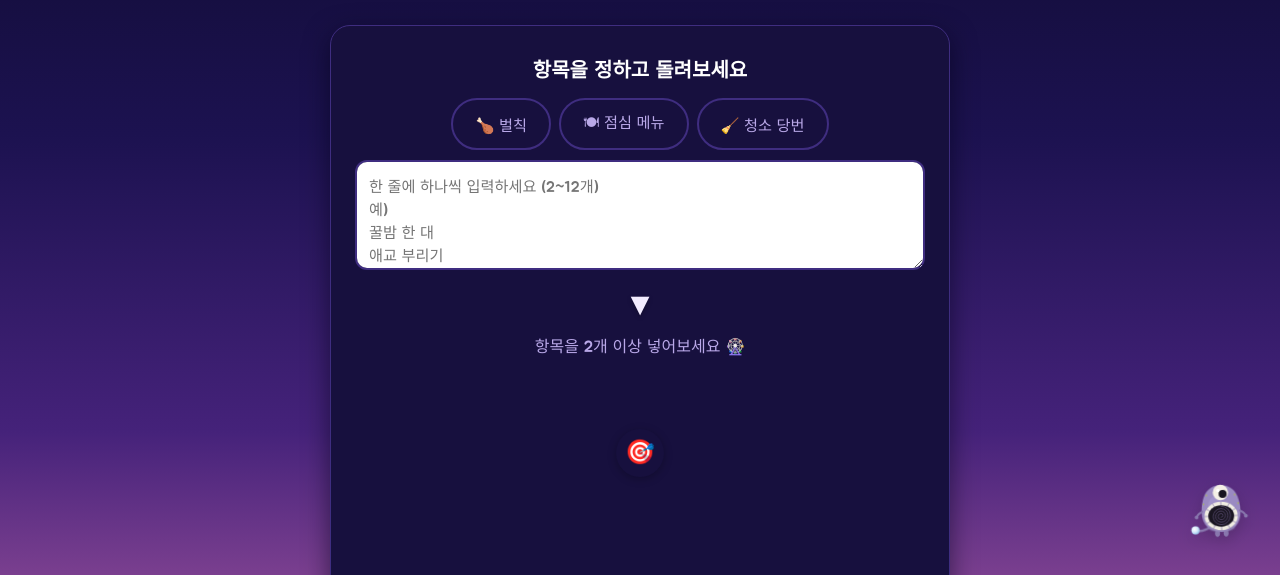
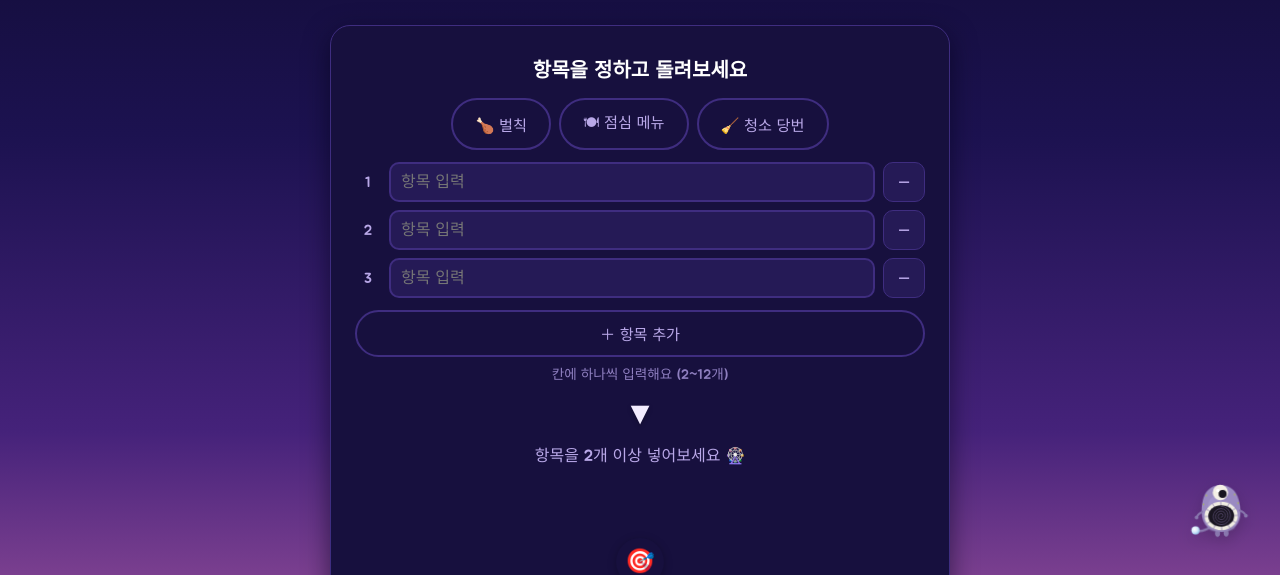
Before and after one commit to Hiy3333/goblub, a website: page play/roulette.html in a window 1280 px wide. Shown: the part 225-800 px from the top of the page. Drawn offline with Linux system fonts and the light colour scheme.

Commit message:
feat: 복불복 룰렛 입력 개편 — 텍스트영역(줄바꿈)→개별 입력 칸. 기본 3칸, ＋항목 추가/− 삭제 버튼(2~12개 범위, 2칸에서 삭제잠금·12칸에서 추가잠금), 번호 라벨, 프리셋은 칸 자동 채움. readItems가 칸에서 읽고 룰렛 실시간 갱신
Co-Authored-By: Claude Opus 4.8 <noreply@anthropic.com>

```diff
--- a/play/roulette.html
+++ b/play/roulette.html
@@ -10,8 +10,16 @@
   <link href="https://fonts.googleapis.com/css2?family=Jua&display=swap" rel="stylesheet" />
   <link rel="stylesheet" href="../css/style.css?v=neon6" />
   <style>
-    #items { width:100%; min-height:110px; font-family:inherit; font-size:0.95rem; padding:12px; border:2px solid var(--line); border-radius:12px; resize:vertical; }
-    .preset-row { display:flex; flex-wrap:wrap; gap:8px; justify-content:center; margin-bottom:10px; }
+    .item-row { display:flex; gap:8px; margin-bottom:8px; }
+    .item-row .idx { width:26px; flex:none; display:flex; align-items:center; justify-content:center; color:var(--ink-soft); font-size:0.9rem; }
+    .item-input { flex:1; min-width:0; font-family:inherit; font-size:0.98rem; padding:10px 12px; border:2px solid var(--line); border-radius:10px; background:var(--surface); color:var(--ink); }
+    .item-input:focus { outline:none; border-color:var(--sky); box-shadow:0 0 10px color-mix(in srgb, var(--sky) 40%, transparent); }
+    .item-del { width:42px; flex:none; background:var(--cream); border:1.5px solid var(--line); border-radius:10px; color:var(--ink-soft); font-size:1.3rem; line-height:1; cursor:pointer; }
+    .item-del:hover:not(:disabled) { border-color:var(--coral); color:var(--coral); }
+    .item-del:disabled { opacity:0.35; cursor:default; }
+    #btn-add { width:100%; margin:4px 0 4px; }
+    #btn-add:disabled { opacity:0.45; cursor:default; }
+    .preset-row { display:flex; flex-wrap:wrap; gap:8px; justify-content:center; margin-bottom:12px; }
     .err-msg { text-align:center; color:var(--coral); font-weight:bold; margin:8px 0; }
     .wheel-wrap { position:relative; width:320px; max-width:84vw; aspect-ratio:1/1; margin:18px auto 8px; }
     .wheel-spin { width:100%; height:100%; transition: transform 4.2s cubic-bezier(.15,.86,.28,1); transform-origin:50% 50%; }
@@ -38,7 +46,9 @@
         <button class="btn-ghost" id="preset-2">🍽 점심 메뉴</button>
         <button class="btn-ghost" id="preset-3">🧹 청소 당번</button>
       </div>
-      <textarea id="items" placeholder="한 줄에 하나씩 입력하세요 (2~12개)&#10;예)&#10;꿀밤 한 대&#10;애교 부리기&#10;다음 판 사기"></textarea>
+      <div id="item-list"></div>
+      <button class="btn-ghost" id="btn-add" type="button">＋ 항목 추가</button>
+      <p class="fine-print" style="text-align:center; margin:2px 0 0">칸에 하나씩 입력해요 (2~12개)</p>
       <p class="err-msg" id="err" style="display:none"></p>
 
       <div class="wheel-wrap" id="wheel-wrap">
@@ -73,14 +83,45 @@
         2: ["김밥", "라면", "국밥", "돈까스", "마라탕", "햄버거", "파스타", "아무거나"],
         3: ["설거지", "분리수거", "화장실", "바닥 쓸기", "오늘은 쉼", "걸레질"]
       };
-      $("preset-1").onclick = function () { $("items").value = PRESETS[1].join("\n"); build(); };
-      $("preset-2").onclick = function () { $("items").value = PRESETS[2].join("\n"); build(); };
-      $("preset-3").onclick = function () { $("items").value = PRESETS[3].join("\n"); build(); };
-      $("items").addEventListener("input", build);
+      var MIN = 2, MAX = 12;
+      var list = $("item-list");
+
+      function rows() { return list.querySelectorAll(".item-row"); }
+      function updateUI() {
+        var n = rows().length;
+        Array.prototype.forEach.call(list.querySelectorAll(".item-del"), function (b) { b.disabled = n <= MIN; });
+        Array.prototype.forEach.call(list.querySelectorAll(".idx"), function (el, i) { el.textContent = (i + 1); });
+        $("btn-add").disabled = n >= MAX;
+      }
+      function addRow(value) {
+        if (rows().length >= MAX) return;
+        var row = document.createElement("div"); row.className = "item-row";
+        var idx = document.createElement("span"); idx.className = "idx";
+        var inp = document.createElement("input"); inp.type = "text"; inp.className = "item-input";
+        inp.maxLength = 20; inp.placeholder = "항목 입력"; inp.value = value || "";
+        inp.addEventListener("input", build);
+        var del = document.createElement("button"); del.type = "button"; del.className = "item-del";
+        del.textContent = "−"; del.setAttribute("aria-label", "삭제");
+        del.onclick = function () { if (rows().length > MIN) { row.remove(); updateUI(); build(); } };
+        row.appendChild(idx); row.appendChild(inp); row.appendChild(del);
+        list.appendChild(row);
+        updateUI();
+      }
+      function setItems(arr) {
+        list.innerHTML = "";
+        var vals = (arr && arr.length) ? arr.slice(0, MAX) : ["", "", ""];
+        while (vals.length < MIN) vals.push("");
+        vals.forEach(function (v) { addRow(v); });
+        build();
+      }
+      $("btn-add").onclick = function () { addRow(""); build(); };
+      $("preset-1").onclick = function () { setItems(PRESETS[1]); };
+      $("preset-2").onclick = function () { setItems(PRESETS[2]); };
+      $("preset-3").onclick = function () { setItems(PRESETS[3]); };
 
       function readItems() {
-        return $("items").value.split(/\n/).map(function (s) { return s.trim(); })
-          .filter(function (s) { return s.length > 0; }).slice(0, 12);
+        return Array.prototype.map.call(list.querySelectorAll(".item-input"), function (i) { return i.value.trim(); })
+          .filter(function (s) { return s.length > 0; }).slice(0, MAX);
       }
       function showErr(m) { var e = $("err"); e.textContent = m; e.style.display = "block"; }
       function hideErr() { $("err").style.display = "none"; }
@@ -146,7 +187,7 @@
       }
 
       $("btn-spin").onclick = spin;
-      build();
+      setItems(); // 기본 3칸
     })();
   </script>
 </body>
```
